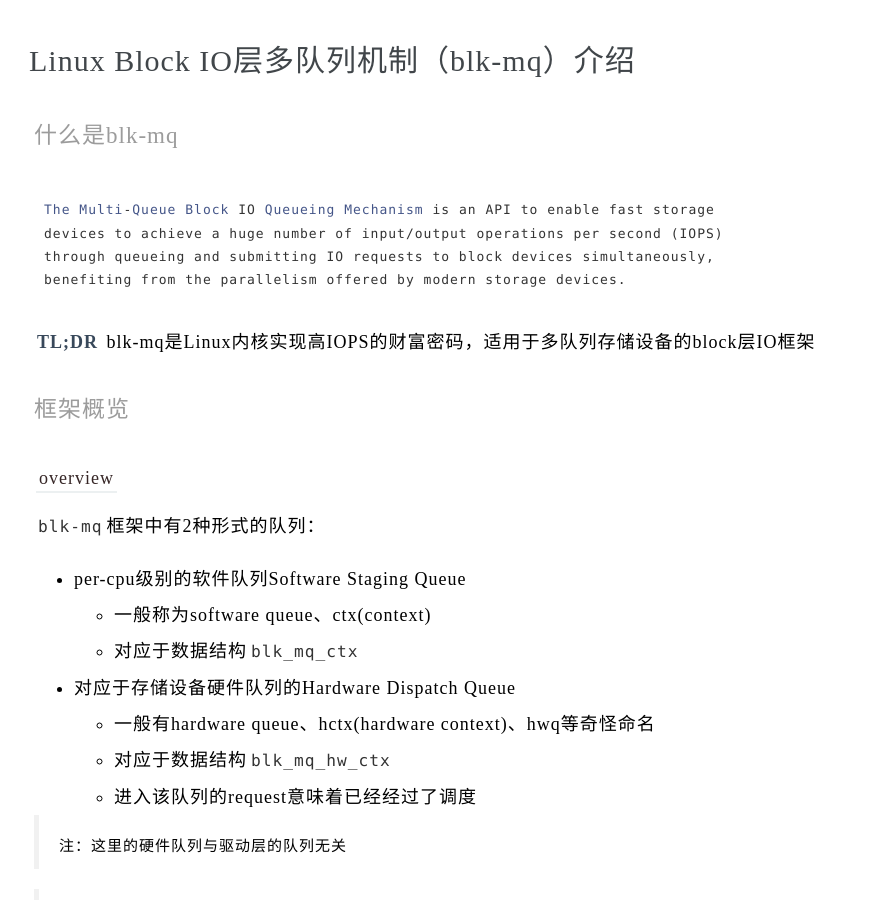
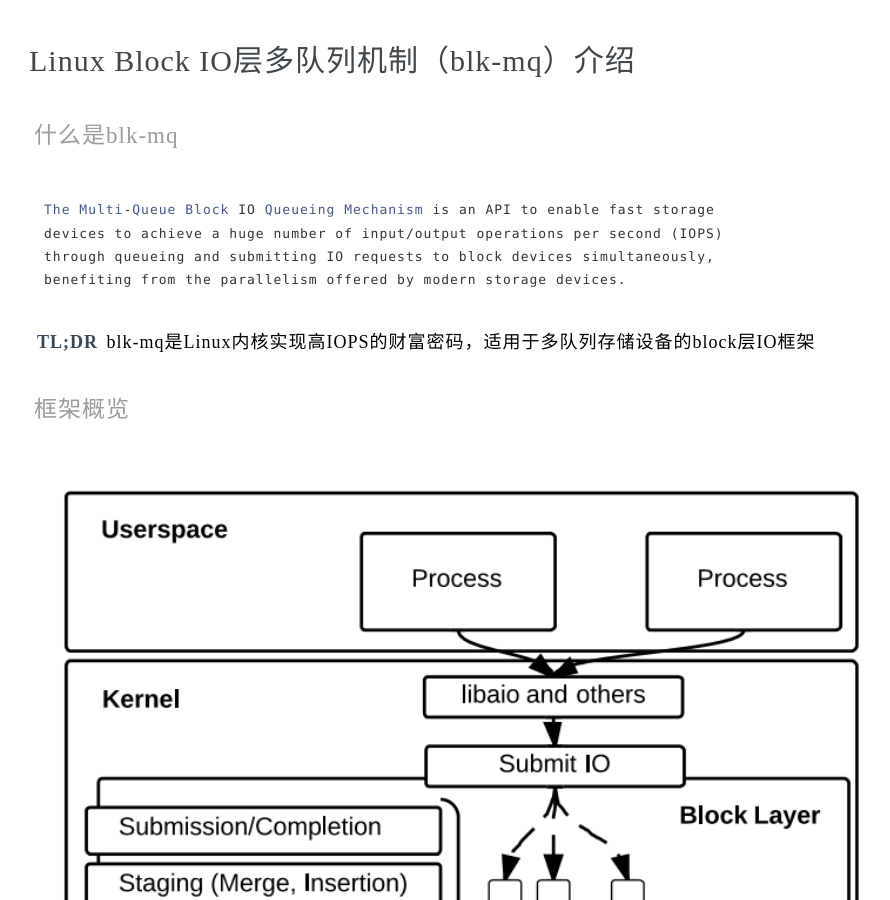
Before and after one commit to Caturra000/Caturra000.github.io, a Jekyll site: the page built from _posts/2023/2023-07-04-linux-blk-mq.md, in a window 1280 px wide and 900 px high. Shown: the whole window, without its empty margins (176-1066 px from the left). Built offline with Jekyll 4.4.1, drawn with Linux system fonts in a browser that asks for light colours.

```diff
--- a/_posts/2023/2023-07-04-linux-blk-mq.md
+++ b/_posts/2023/2023-07-04-linux-blk-mq.md
@@ -18,7 +18,7 @@
 
 ## 框架概览
 
-[overview](/img/blk-mq-overview.png)
+![overview](/img/blk-mq-overview.png)
 
 `blk-mq`框架中有2种形式的队列：
 - per-cpu级别的软件队列Software Staging Queue
```
